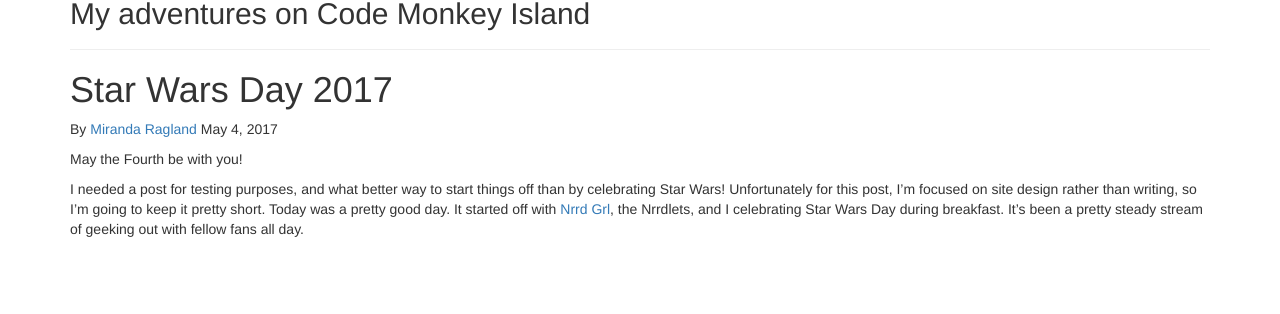
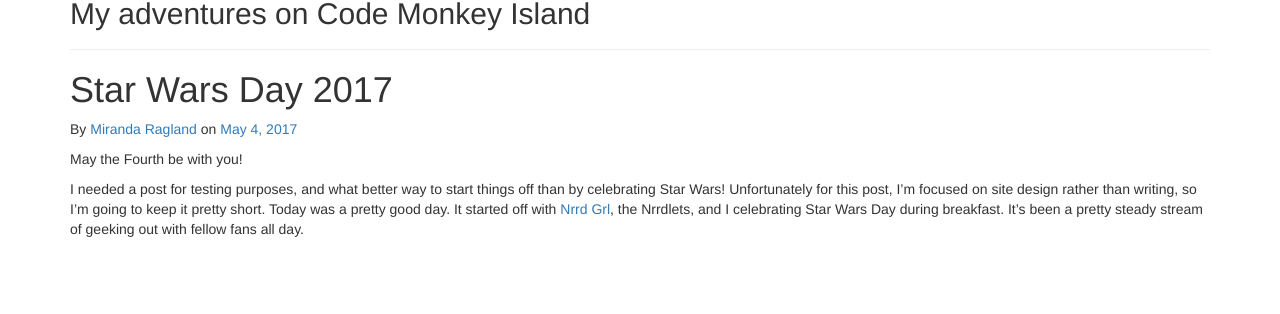
Before and after one commit to MirandaJanell/mjr-web, a Jekyll site: the page built from _posts/2017-05-04-star-wars-day-2017.md, in a window 1280 px wide. Shown: the part 133-447 px from the top of the page. Built offline with Jekyll 4.4.1, drawn with Linux system fonts in a browser that asks for light colours.

Commit message:
Updated metadata rendering.

```diff
--- a/_layouts/post.html
+++ b/_layouts/post.html
@@ -25,13 +25,13 @@ layout: default
 				{% else %}
 				<span class="p-author h-card">{{ author_name }}</span>
 				{% endif %}
-			</span>
+			</span> on
 			{% endif %}
 
-			<time class="dt-published" datetime="{{ page.date | date_to_xmlschema }}">
+			<a class="u-url" href="{{ page.url | absolute_url }}"><time class="dt-published" datetime="{{ page.date | date_to_xmlschema }}">
 				{% assign date_format = site.mjtheme.date_format | default: "%b %-d, %Y" %}
         		{{ page.date | date: date_format }}
-			</time>
+			</time></a>
 		</p>
 	</header>
 
```
